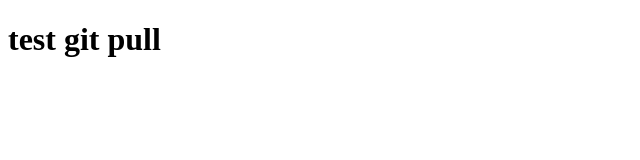
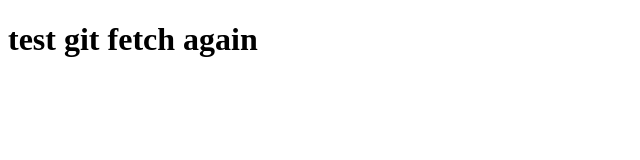
Before and after one commit to cleysonLA/test-git, a plain HTML site: page index.html in a window 1280 px wide. Shown: the whole page, without its empty margins (0-640 px from the left). Drawn offline with Linux system fonts and the light colour scheme.

Commit message:
test git fetch again

```diff
--- a/index.html
+++ b/index.html
@@ -6,6 +6,6 @@
     <title>Document</title>
 </head>
 <body>
-    <h1>test git pull</h1>
+    <h1>test git fetch again</h1>
 </body>
 </html>
```
